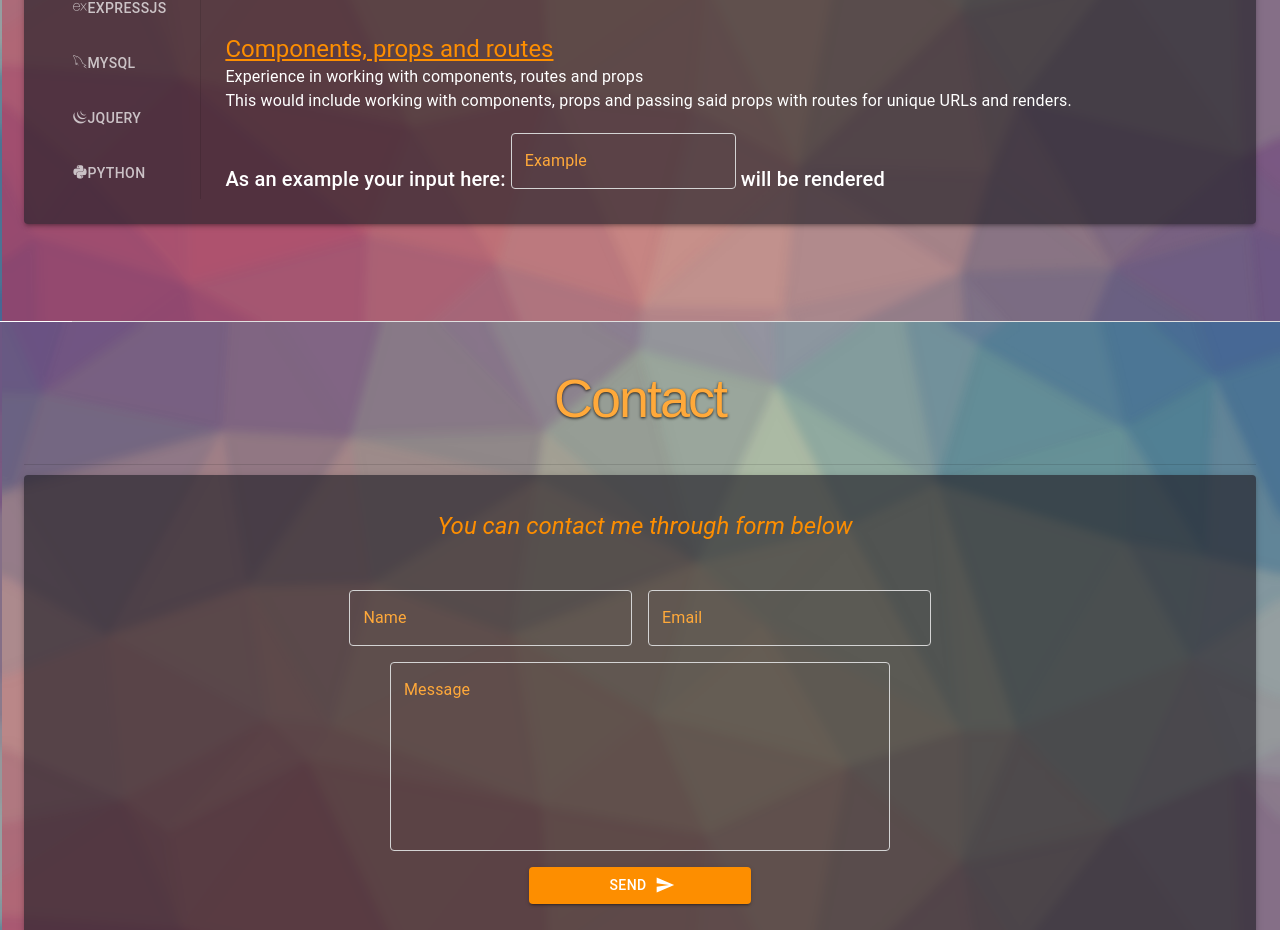
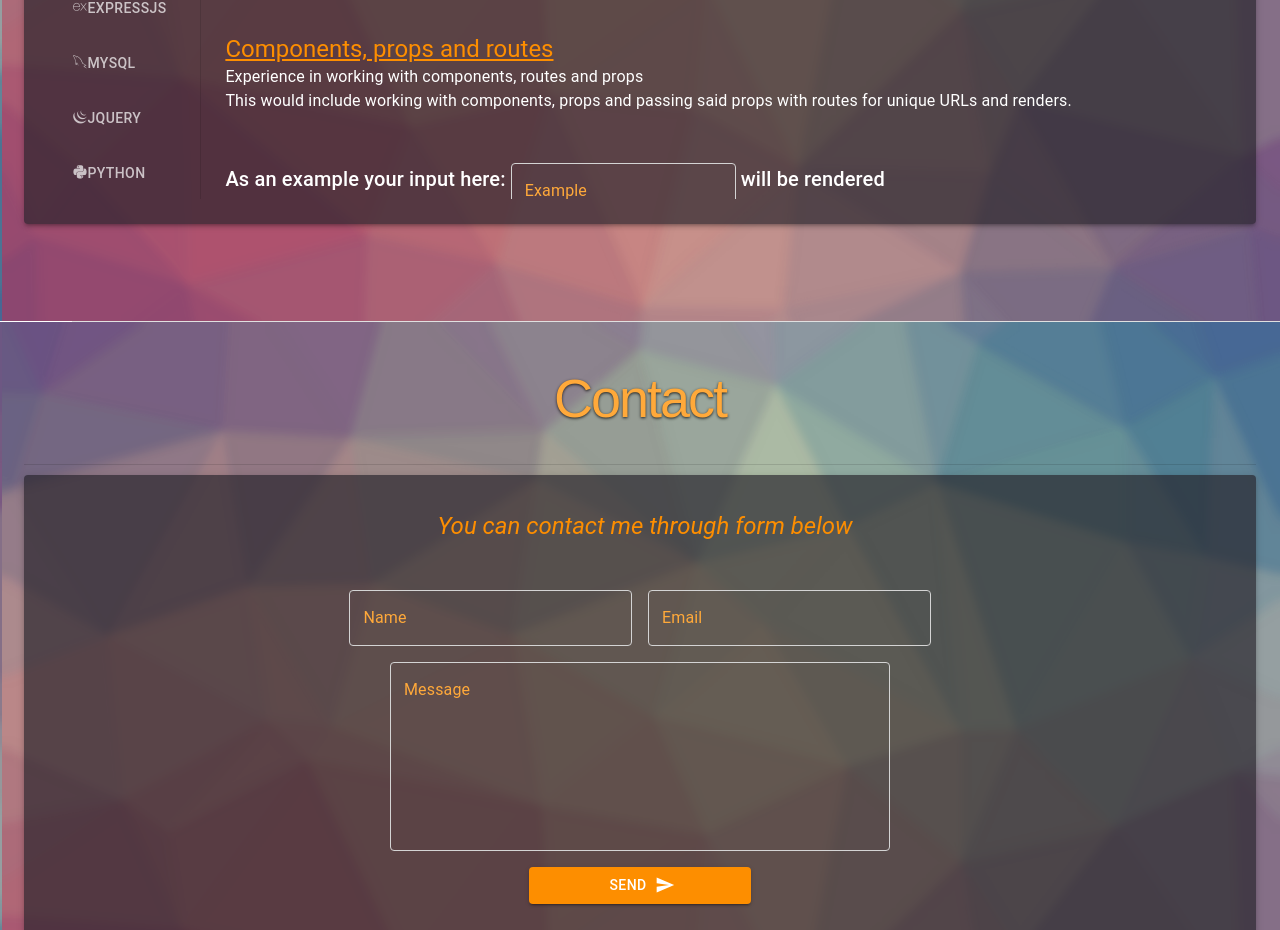
Before and after one commit to kujuh3/CVSITE, a React (Create React App) app: page / in a window 1280 px wide. Shown: the part 1795-2725 px from the top of the page. Built offline with nearby package versions, Linux system fonts and the light colour scheme.

Commit message:
Update Skills.js
CSS update

```diff
--- a/src/components/Skills.js
+++ b/src/components/Skills.js
@@ -120,8 +120,7 @@ const useStyles = makeStyles((theme) => ({
       boot: {
         '& > *': {
           width: '25ch',
-          overFlow: "hidden",
-          marginTop: "-30px"
+          overFlow: "hidden"
         },
         "& .MuiOutlinedInput-root.Mui-focused": {
           color: "#d4d4d4"
```
